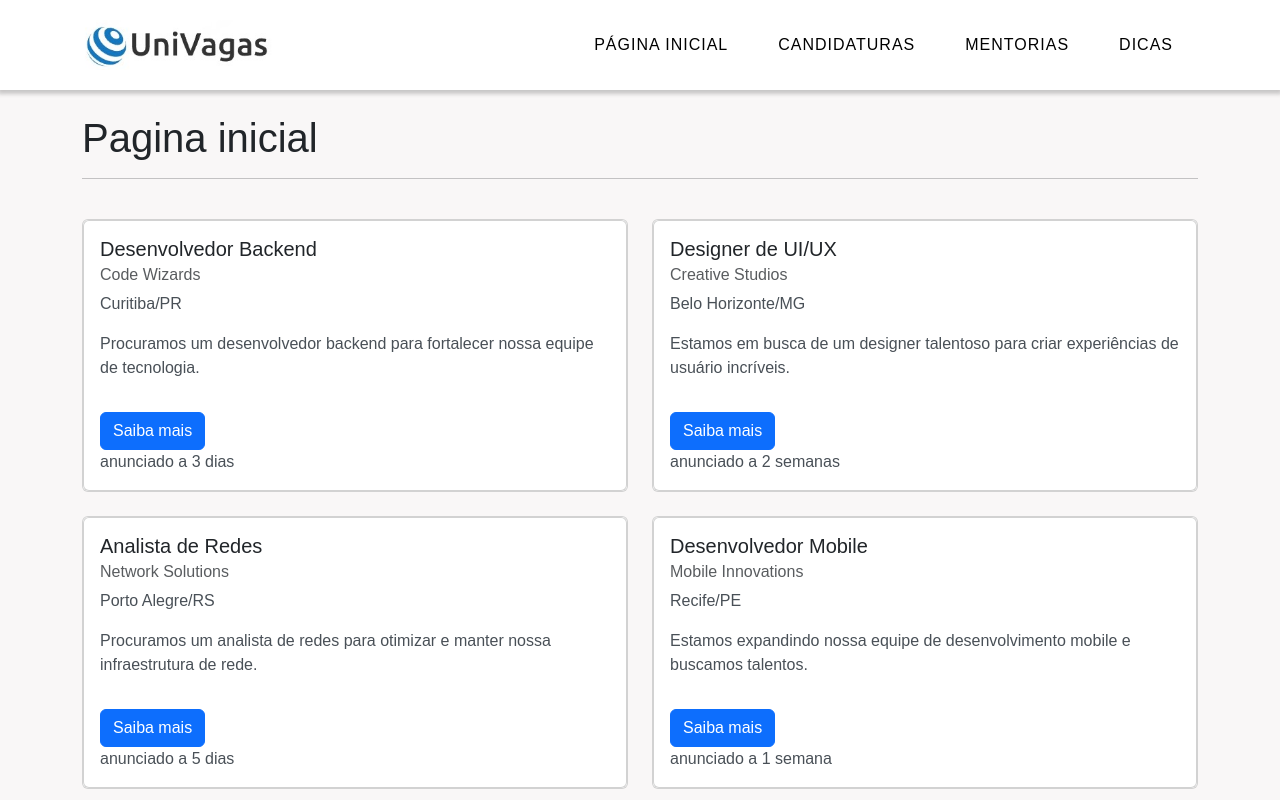
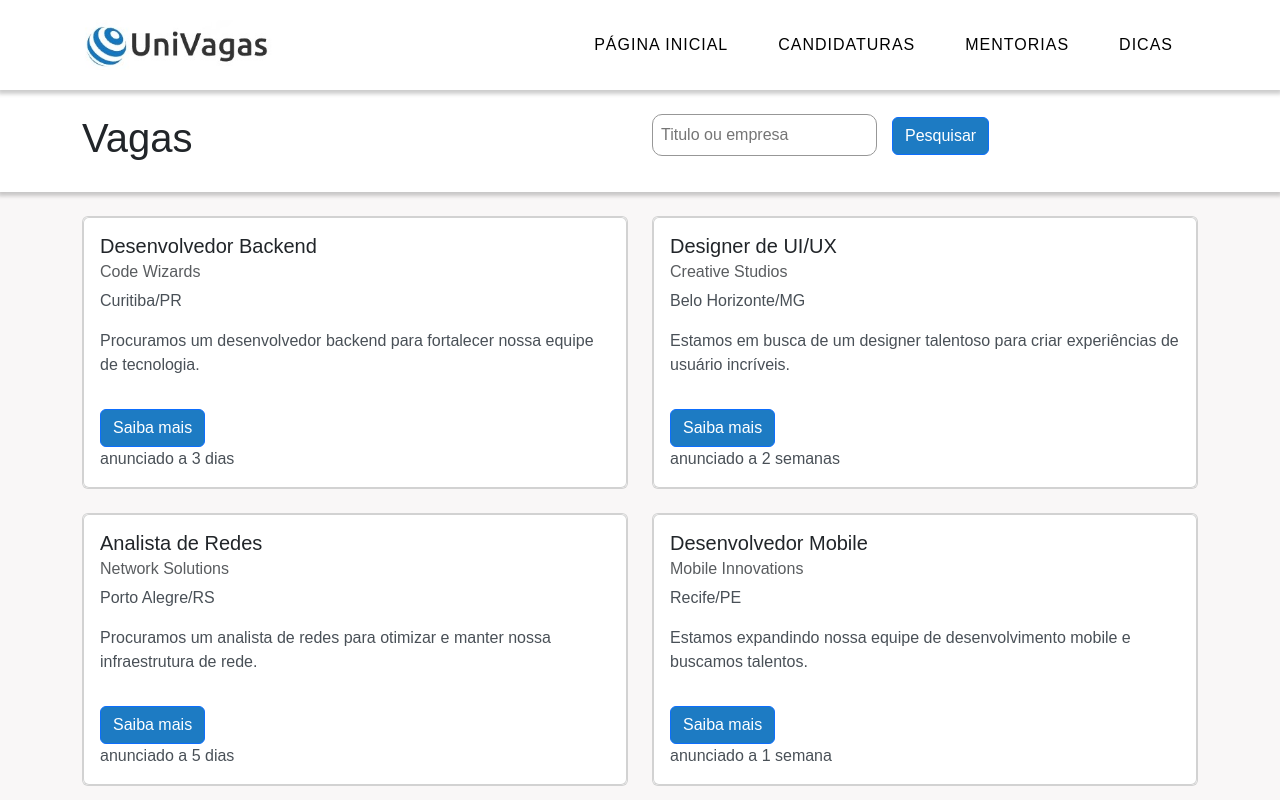
Before and after one commit to arthurmichaltchuk/univagas, a React (Create React App) app: page / in a window 1280 px wide. Shown: the top 800 px of the page. Built offline with nearby package versions, Linux system fonts and the light colour scheme; the HTML template or start-up script is replaced by a standard one.

Commit message:
Dados sobre vagas

```diff
--- a/src/componentes/index.jsx
+++ b/src/componentes/index.jsx
@@ -113,13 +113,22 @@ export default function Index() {
 
 
     return (
+        <div>
+            <div className='search-box-pg-init'>
                 <div className="container">
-            <br />
-            <h1>Pagina inicial</h1>
-            <hr />
-            <div className="row row-cols-2">
+                    <div className='row pt-4'>
+                        <div className='col-md-6'><h1>Vagas</h1></div>
+                        <div className='col-md-6'>
+                            <input placeholder='Titulo ou empresa' className='search-input' />
+                            <Button variant="primary" className="search-button">Pesquisar</Button>
+                        </div>
+                    </div>
+                </div>
+            </div>
 
 
+            <div className='container'>
+                <div className="row row-cols-2">
                     {data.map((item, index) => (
                         <div className="col-6" key={index}>
                             <br />
@@ -139,7 +148,8 @@ export default function Index() {
                         </div>
                     ))}
                 </div>
-            <br/>
+            </div>
+            <br />
         </div>
     );
 }
--- a/src/index.css
+++ b/src/index.css
@@ -87,7 +87,7 @@ nav .menu-btn,
 /* Add this to your existing CSS or create a new CSS file */
 
 .card {
-  min-width: 18rem;
+  min-width: 20rem;
 }
 
 .card-title {
@@ -106,11 +106,11 @@ nav .menu-btn,
 
 .card-button {
   margin-top: 1rem;
-  background-color: #1d7bc3;
+  background-color: #1d7bc3 !important;
 }
 
 .search-button {
-  background-color: #1d7bc3;
+  background-color: #1d7bc3 !important;
 }
 
 .search-input{
@@ -124,6 +124,12 @@ nav .menu-btn,
   background-color: #ffffff;
   box-shadow: 0px 2px 4px 2px rgba(0, 0, 0, 0.2);
   height: 92px;
+}
+
+.search-box-pg-init{
+  background-color: #ffffff;
+  box-shadow: 0px 2px 4px 2px rgba(0, 0, 0, 0.2);
+  height: 102px;
 }
 
 .cardCanditaturas{
```
Lines whose indentation alone changed are shown as unchanged.
